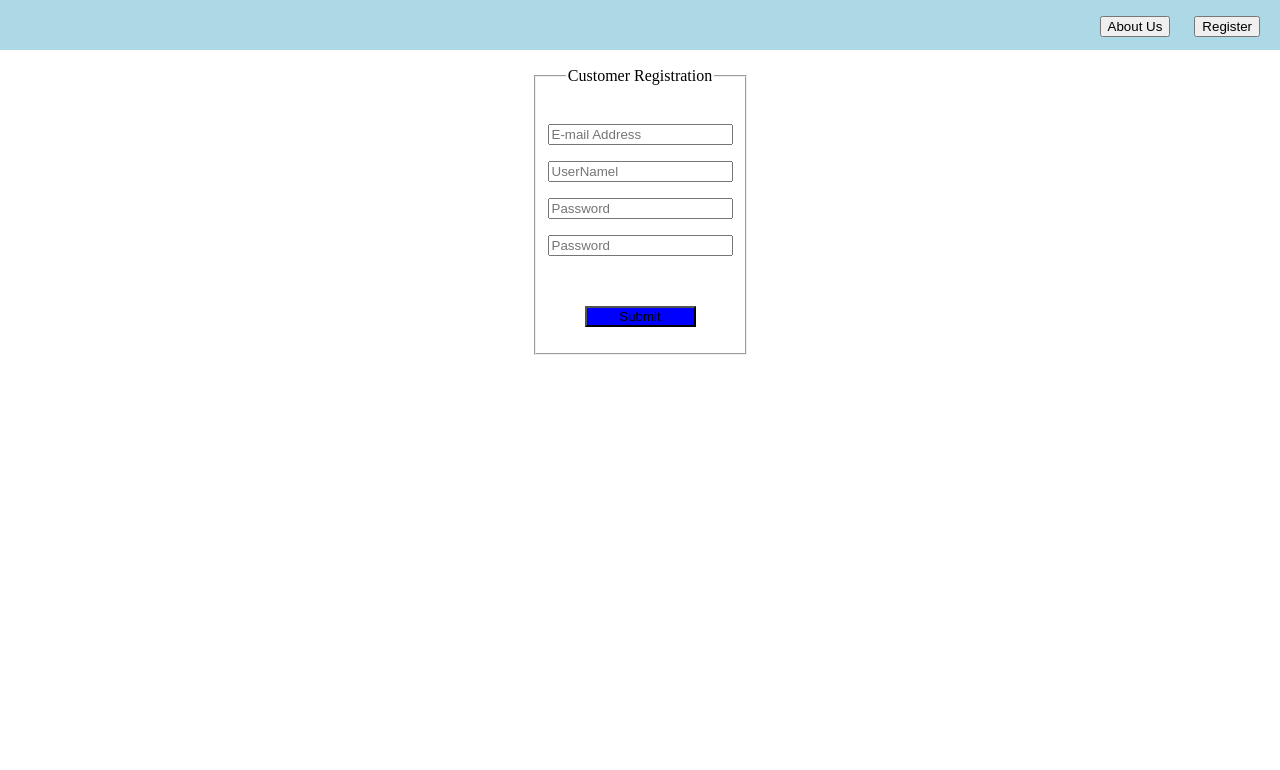
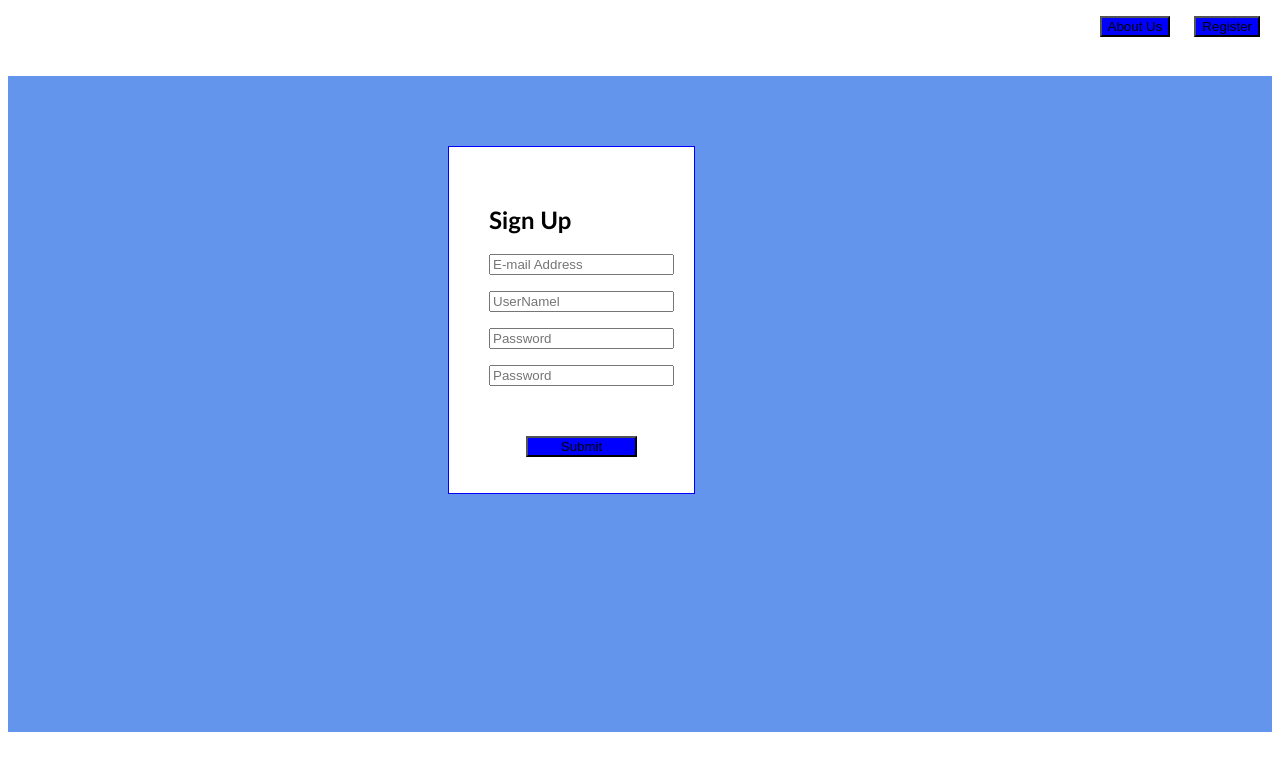
Before and after one commit to jalhill02/EFA_RegistrationForm, a plain HTML site: page index.html in a window 1280 px wide. Drawn offline with Linux system fonts and the light colour scheme.

Commit message:
set the margins padding and background for the form

```diff
--- a/index.html
+++ b/index.html
@@ -9,22 +9,26 @@
 <body>
 
 
-    <section style="width:30%; background-color: grey;">
+
 
 <nav>
 <ul>
-    <li><button>About Us</button></li>
-    <li><button>Register</button></li>
+    <li><button class="navbtn">About Us</button></li>
+    <li><button class="navbtn">Register</button></li>
 </ul>
 
 </nav>
-    </section>
+<br />
 
-        <h2>Sign Up</h2>
-        <div class="RegForm" >
-        <form  class="FormSize">
-            <fieldset class="FormLegend">
-                      <legend> Customer Registration </legend>
+
+<div class="background-color">
+    <div class="margins-padding">
+
+        <form>
+
+            <fieldset class="FormSize">
+
+                     <h2 class="h2Header">Sign Up</h2>
                 <p><input type=email placeholder="E-mail Address"></p>
                 <p><input type=UserNamel placeholder="UserNamel"></p>
                 <p> <input type=password placeholder="Password"></p>
@@ -38,5 +42,6 @@
         </form>
 
     </div>
+    </div>
 </body>
 </html>
--- a/main.css
+++ b/main.css
@@ -1,10 +1,12 @@
 nav {
-    background-color: lightblue;
+
+    background-color: white;
     position: fixed;
     top: 0px;
     right: 0px;
     width: 100vw;
     height: 50px;
+    bottom: p0px;
 
 }
 
@@ -20,19 +22,39 @@ nav ul {
     text-align: right;
 }
 
+.background-color {
+
+    background-color: cornflowerblue;
+
+
+}
+
 .RegForm {
-/* display: flex;
- justify-content: center; */
- text-align: center;
+    top: 50px;
+    text-align: center;
+
 }
 .FormSize {
 
 text-align: left;
 display: inline-block;
+
+border:1px solid blue;
+      margin-top: 50px;
+      margin-right: 250px;
+      margin-bottom: 200px;
+      margin-left: 200px;
+    padding: 20px 20px 20px 40px;
+    background-color: white;
+  }
 }
 
 .FormLegend{
 text-align: center;
+
+}
+.navbtn {
+background-color: blue;
 
 }
 
@@ -46,3 +68,38 @@ text-align: center;
     width:60%;
     background-color: blue;
 }
+
+.h2Header {
+text-align: Left;
+font-family: 'Gill Sans', 'Gill Sans MT', Calibri, 'Trebuchet MS', sans-serif;
+
+}
+
+
+
+.margins-padding{
+
+      margin-top: 50px;
+      margin-right: 250px;
+      margin-bottom: 200px;
+      margin-left: 200px;
+    padding: 20px 20px 20px 40px;
+  }
+
+  #margin-demo {
+      width: 400px;
+  }
+
+  #margin-experiment1{
+    height: 40px;
+    background: blue;
+      border: 5px solid pink;
+      margin: 0px 0px 0px 0px;
+  }
+
+  #margin-experiment2{
+    height: 40px;
+    background: blue;
+      border: 5px solid pink;
+      margin: 0px 0px 0px 0px;
+  }
```
